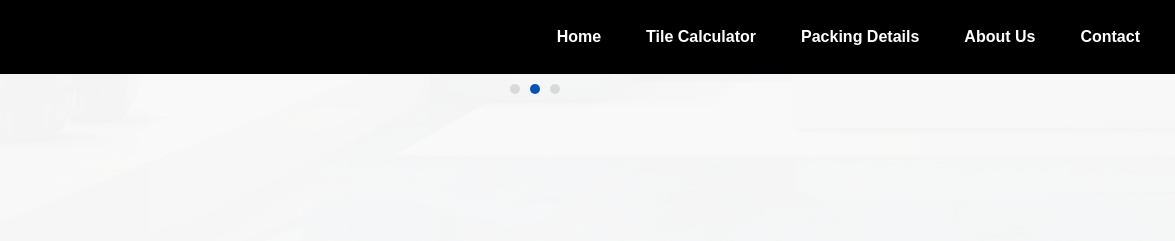
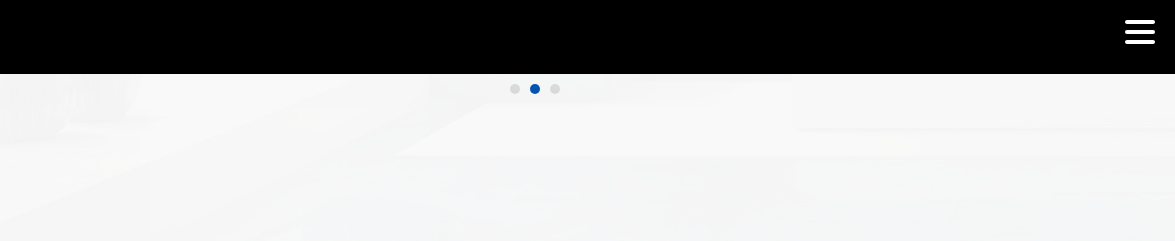
Before and after one commit to mrprince3636/anantainternational, a plain HTML site: page index.html in a window 1280 px wide. Shown: the top 241 px of the page, 105-1280 px from the left. Drawn offline with Linux system fonts and the light colour scheme.

Commit message:
Update index.html

```diff
--- a/index.html
+++ b/index.html
@@ -8,17 +8,26 @@
 </head>
 <body>
   <!-- Header with Navigation -->
-  <header class="header">
+
+  <header>
     <div class="logo-container">
       <img src="Screenshot 2025-01-25 204724.png" alt="Ananta International Logo" class="logo">
     </div>
-    <nav>
-      <a href="home.html">Home</a>
-      <a href="tile-calculator.html">Tile Calculator</a>
-      <a href="packing-details.html">Packing Details</a>
-      <a href="#about">About Us</a>
-      <a href="#contact">Contact</a>
-    </nav>
+      <div class="menu-container">
+        <div class="menu-button" onclick="toggleMenu()">
+          <div class="line"></div>
+          <div class="line"></div>
+          <div class="line"></div>
+        </div>
+        <div class="dropdown-menu" id="dropdown-menu">
+          <a href="home.html">Home</a>
+          <a href="tile-calculator.html">Tile Calculator</a>
+          <a href="packing-details.html">Packing Details</a>
+          <a href="#about">About Us</a>
+          <a href="#contact">Contact</a>
+        </div>
+      </div>
+    </div>
   </header>
 
   <!-- Slider -->
```
